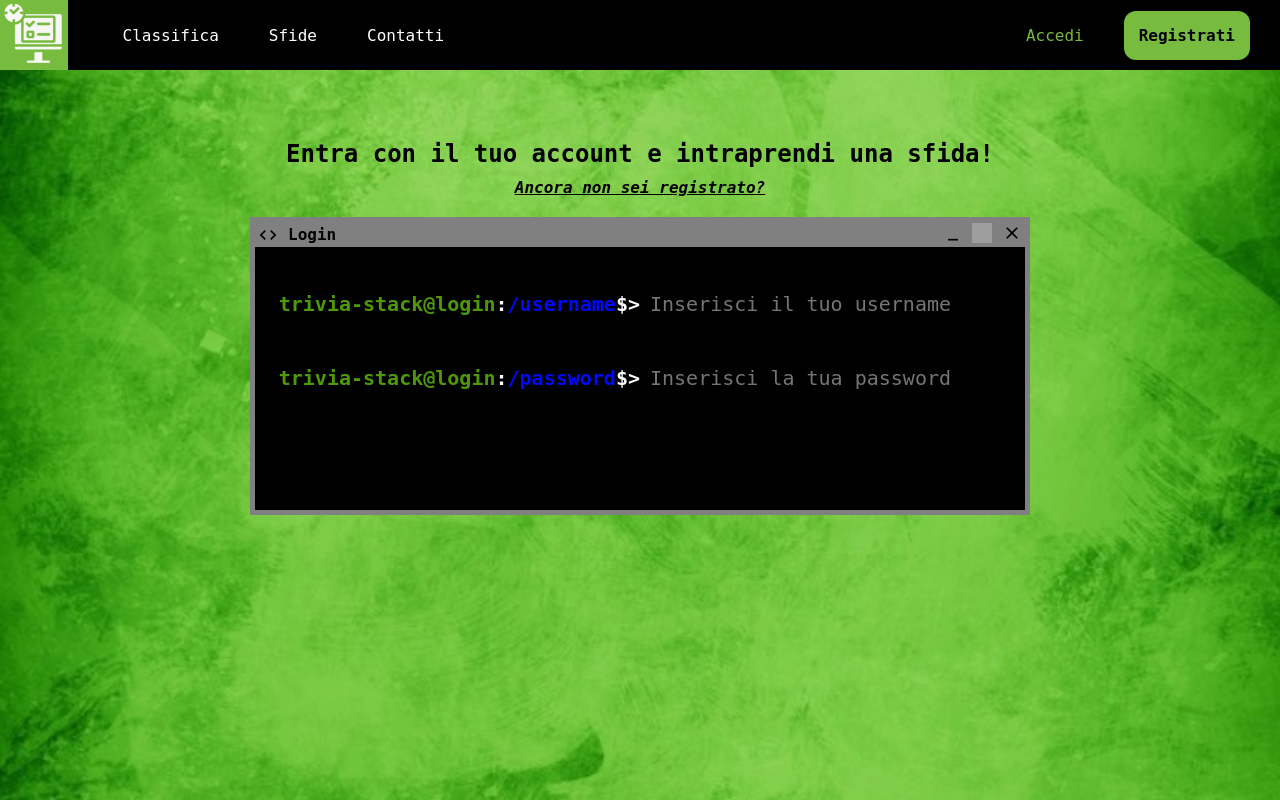
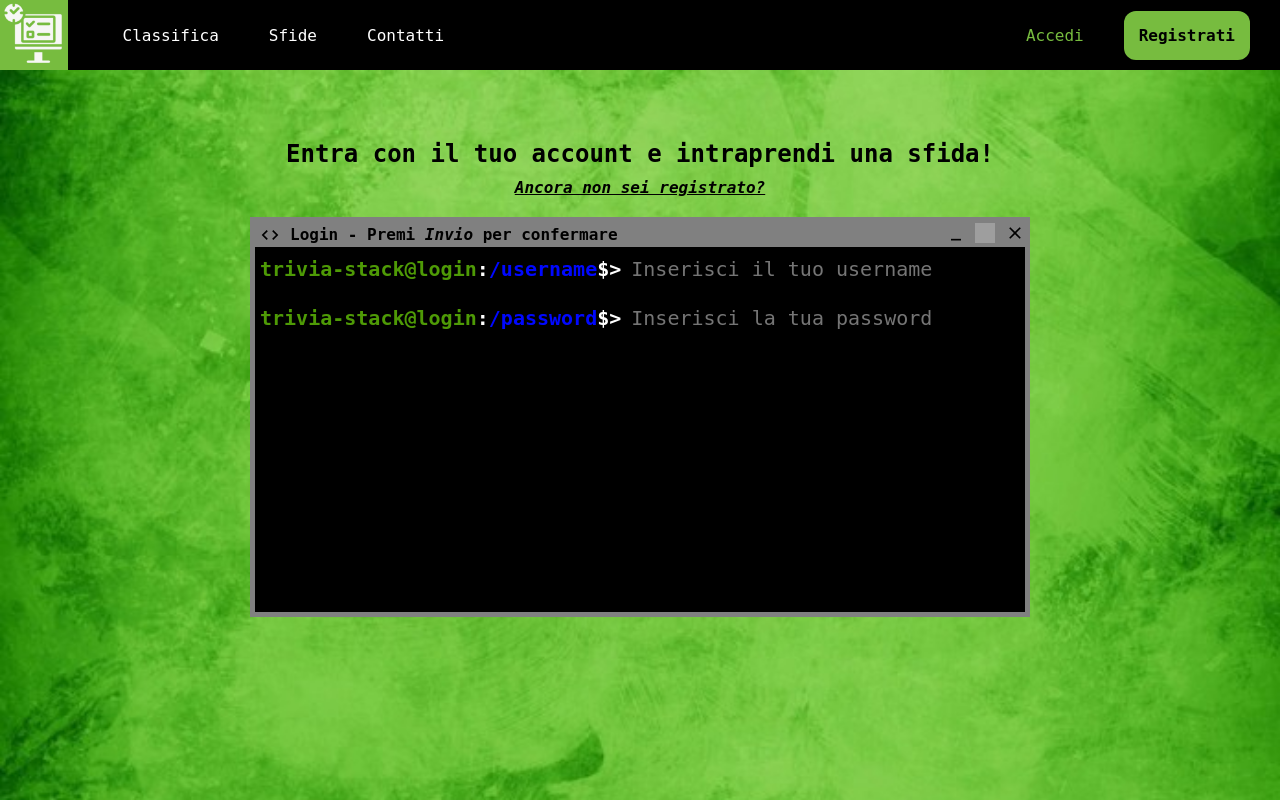
Before and after one commit to tamerhayek/progetto-ltw, a PHP site: page /auth/accesso/ in a window 1280 px wide. Run offline with PHP 8.4, Linux system fonts and the light colour scheme; grey boxes are pictures that could not be loaded.

Commit message:
login update

```diff
--- a/auth/accesso/accesso.css
+++ b/auth/accesso/accesso.css
@@ -204,14 +204,15 @@
 
 .terminale {
     width: 100%;
+    min-height: 50vh;
     border: 5px solid gray;
     background-color: #000000;
 }
 .window-bar {
-    width: 100%;
+    width: calc(100% + 5px);
     height: 25px;
     background-color: gray;
-    border: 3px solid gray;
+    border: 5px solid gray;
     display: flex;
     align-items: center;
     justify-content: center;
@@ -241,18 +242,17 @@
 
 .form {
     width: 100%;
-    padding: 20px;
+    padding: 0 5px;
     display: flex;
     flex-direction: column;
     justify-content: space-around;
-    align-items: center;
+    align-items: flex-start;
     font-size: 20px;
 }
 .form label {
     color: #ffffff;
     font-weight: bold;
-    width: 50%;
-    text-align: right;
+    text-align: left;
 }
 .form label .dominio {
     color: #4e9a06;
@@ -261,8 +261,8 @@
     color: #0008ff;
 }
 .form input {
-    width: 50%;
     background-color: #000000;
+    flex-grow: 2;
     border: none;
     padding: 10px;
     border-style: none;
@@ -276,12 +276,13 @@
 }
 .form .form-elem {
     width: 100%;
-    padding: 15px 0;
+    padding: 0 0 5px;
     display: flex;
-    justify-content: center;
+    justify-content: flex-start;
     align-items: center;
 }
 .form .utenteNotFound p {
+    color: #ffffff;
     font-style: italic;
     font-size: 16px;
 }
@@ -326,6 +327,7 @@
     .form .form-elem {
         padding: 10px 0;
         flex-wrap: wrap;
+        justify-content: center;
     }
     .form .utenteNotFound p {
         font-size: 12px;
--- a/auth/accesso/index.php
+++ b/auth/accesso/index.php
@@ -37,9 +37,6 @@
     </div>
 
     <!-- ACCEDI -->
-    <!-- <div class="sfondo">
-        <img id="bg" src="../../src/images/sfondo.jpg">
-    </div> -->
     <div class="container">
         <div class="descrizione">
             <h3>Entra con il tuo account e intraprendi una sfida!</h3>
@@ -49,18 +46,18 @@
             <div class="window-bar">
                 <div class="window-bar-title">
                     <img src="../../src/images/icons/code.svg" alt="Logo Terminale">
-                    <p>Login</p>
+                    <p>Login - Premi <i>Invio</i> per confermare</p>
                 </div>
                 <div class="window-bar-buttons">
                     <img src="../../src/images/icons/minimize.svg" alt="Minimize">
                     <img src="../../src/images/icons/maximize.svg" alt="Maximize">
-                    <img src="../../src/images/icons/close.svg" alt="Close">
+                    <a href="../../"><img src="../../src/images/icons/close.svg" alt="Close"></a>
                 </div>
             </div>
             <form class="form" action="./accedi.php" method="post" onsubmit="">
                 <div id="divUsername" class="form-elem">
                     <label for="username"><span class="dominio">trivia-stack@login</span>:<span class="root">/username</span>$></label>
-                    <input type="text" id="username" name="username" placeholder="Inserisci il tuo username" />
+                    <input type="text" id="username" name="username" placeholder="Inserisci il tuo username" autofocus />
                 </div>
                 <div id="divPassword" class="form-elem">
                     <label for="password"><span class="dominio">trivia-stack@login</span>:<span class="root">/password</span>$></label>
--- a/classifica/index.php
+++ b/classifica/index.php
@@ -41,7 +41,7 @@
       if (isset($_COOKIE['userArray'])) {
         $data = json_decode($_COOKIE['userArray'], true);
         echo '<a class="button" href="../profilo/"><img src="../src/images/icons/profile.svg" alt="Icona Profilo">' . $data['username'] . '</a>';
-        echo "<a class='login' href='?logout=true'>Esci</a>";
+        echo "<a class='login' href='?logout=true'><img class='black-icon' src='../src/images/icons/logout.svg'></a>";
       } else {
         echo "<a class='login' href='../auth/accesso/'>Accedi</a>";
         echo "<a class='button' href='../auth/registrazione/'>Registrati</a>";
--- a/contatti/index.php
+++ b/contatti/index.php
@@ -37,7 +37,7 @@
       if (isset($_COOKIE['userArray'])) {
         $data = json_decode($_COOKIE['userArray'], true);
         echo '<a class="button" href="../profilo/"><img src="../src/images/icons/profile.svg" alt="Icona Profilo">' . $data['username'] . '</a>';
-        echo "<a class='login' href='?logout=true'>Esci</a>";
+        echo "<a class='login' href='?logout=true'><img class='black-icon' src='../src/images/icons/logout.svg'></a>";
       } else {
         echo "<a class='login' href='../auth/accesso/'>Accedi</a>";
         echo "<a class='button' href='../auth/registrazione/'>Registrati</a>";
--- a/index.php
+++ b/index.php
@@ -37,7 +37,7 @@
       if (isset($_COOKIE['userArray'])) {
         $data = json_decode($_COOKIE['userArray'], true);
         echo '<a class="button" href="/profilo/"><img src="src/images/icons/profile.svg" alt="Icona Profilo">' . $data['username'] . '</a>';
-        echo "<a class='login' href='?logout=true'>Esci</a>";
+        echo "<a class='login' href='?logout=true'><img class='black-icon' src='src/images/icons/logout.svg'></a>";
       } else {
         echo "<a class='login' href='auth/accesso/'>Accedi</a>";
         echo "<a class='button' href='auth/registrazione/'>Registrati</a>";
--- a/profilo/index.php
+++ b/profilo/index.php
@@ -57,7 +57,7 @@
             if (isset($_COOKIE['userArray'])) {
                 $data = json_decode($_COOKIE['userArray'], true);
                 echo '<a class="button" href="./"><img src="../src/images/icons/profile.svg" alt="Icona Profilo">' . $data['username'] . '</a>';
-                echo "<a class='login' href='?logout=true'>Esci</a>";
+                echo "<a class='login' href='?logout=true'><img class='black-icon' src='../src/images/icons/logout.svg'></a>";
             } else {
                 echo "<a class='login' href='../auth/accesso/'>Accedi</a>";
                 echo "<a class='button' href='../auth/registrazione/'>Registrati</a>";
--- a/quiz/index.php
+++ b/quiz/index.php
@@ -39,7 +39,7 @@
           if (isset($_COOKIE['userArray'])) {
             $data = json_decode($_COOKIE['userArray'], true);
             echo '<a class="button" href="../profilo/"><img src="../src/images/icons/profile.svg" alt="Icona Profilo">'.$data['username'].'</a>';
-            echo "<a class='login' href='?logout=true'>Esci</a>";
+            echo "<a class='login' href='?logout=true'><img class='black-icon' src='../src/images/icons/logout.svg'></a>";
           } else {
             echo "<a class='login' href='../auth/accesso/'>Accedi</a>";
             echo "<a class='button' href='../auth/registrazione/'>Registrati</a>";
--- a/src/css/general.css
+++ b/src/css/general.css
@@ -143,6 +143,10 @@ a {
 .barra-nav-user > .login:hover {
     color: #ffffff;
 }
+.barra-nav-user .black-icon {
+    filter: invert(100%);
+}
+
 
 @media screen and (max-width: 768px) {
     .barra-nav {
@@ -210,11 +214,11 @@ a {
         justify-content: center;
         padding: 0;
     }
-    .copyright{
+    .footer .footer-copyright {
         width: 100%;
         padding: 10px;
     }
-    .loghi{
+    .footer .footer-loghi {
         width: 100%;
         padding: 10px;
     }
```
Also changed, not shown: index.css (+5 -2 lines), src/images/carte-da-parati-natale-sfondo-verde.jpg.jpg (deleted), src/images/icons/logout.svg (renamed from src/images/icons/logou.svg).
